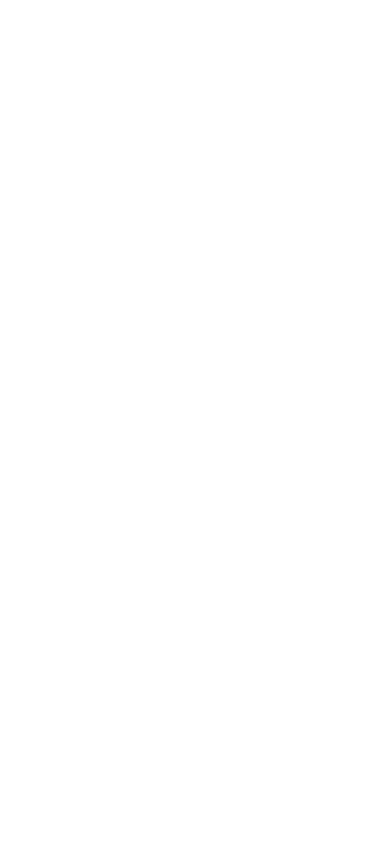
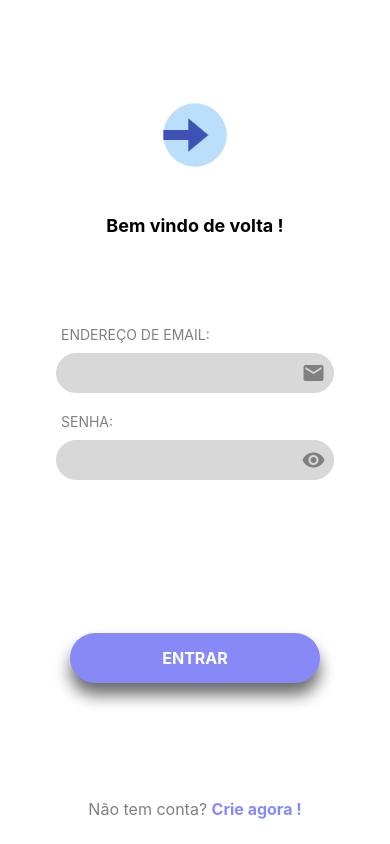
Before and after one commit to PauloR2021/Projeto_React_Expo, a React Native app: screen / in a window 390 px wide. Built offline with nearby package versions, Linux system fonts and the light colour scheme.

Commit message:
Criando a tela de login e seu arquivo de style

```diff
--- a/src/pages/login/index.tsx
+++ b/src/pages/login/index.tsx
@@ -1,15 +1,53 @@
 import React from "react";
 
-import {Text, View} from "react-native";
+import {Text, View, Image, TextInput, TouchableOpacity} from "react-native";
 import { style } from "./styles";
+import {MaterialIcons} from '@expo/vector-icons'
+
+import Logo from "../../assets/login_icon.png";
+import { themes } from "../../global/themes";
 
 
 export default function Login() {
     return (
         <View style={style.container}>
-            <View style={style.boxTop}></View>
-            <View style={style.boxMid}></View>
-            <View style={style.boxBottom}></View>
+
+            <View style={style.boxTop}>
+                <Image
+                    style={style.logo}
+                    source={Logo}
+                    resizeMode="contain"
+                />
+                <Text style={style.text}>Bem vindo de volta !</Text>
+            </View>
+
+            <View style={style.boxMid}>
+                <Text style={style.titleInput}>ENDEREÇO DE EMAIL:</Text>
+
+                <View style={style.boxInput}>
+                    <TextInput style={style.input}/>
+                    <MaterialIcons name="mail" size={24} color={themes.colors.gray} />
+
+                </View>
+
+                <Text style={style.titleInput}>SENHA:</Text>
+
+                <View style={style.boxInput}>
+                    <TextInput style={style.input} secureTextEntry={true} />
+                    <MaterialIcons name="remove-red-eye" size={24} color={themes.colors.gray} />
+                </View>
+
+            </View>
+
+
+            <View style={style.boxBottom}>
+                <TouchableOpacity style={style.button}>
+                    <Text style={style.buttonText}>ENTRAR</Text>
+                </TouchableOpacity>
+
+            </View>
+
+            <Text style={style.textBottom}>Não tem conta? <Text style={{color:themes.colors.primary, fontWeight:'bold'}}>Crie agora !</Text></Text>
 
         </View>
 
--- a/src/pages/login/styles.ts
+++ b/src/pages/login/styles.ts
@@ -1,21 +1,112 @@
-import { StyleSheet } from "react-native";
+import { Dimensions, StyleSheet } from "react-native";
+import { themes } from "../../global/themes";
 
 export const style = StyleSheet.create({
 
     container:{
+        flex: 1,
+        alignItems: 'center',
+        justifyContent: 'center',
+        padding: 20
 
     },
 
     boxTop:{
+        width: '100%',
+        height: Dimensions.get('window').height / 3,
+        alignItems: 'center',
+        justifyContent: 'center',
+
 
     },
 
     boxMid:{
+        width: '100%',
+        height: Dimensions.get('window').height / 4,
+        paddingHorizontal: 36,
+
 
     },
 
     boxBottom:{
+        height: Dimensions.get('window').height / 3,
+        width: '100%',
+        alignItems: 'center',
+        justifyContent: 'center',
 
-    }
+    },
+
+    logo:{
+        width: 80,
+        height: 80,
+
+    },
+
+    text:{
+        fontWeight: 'bold',
+        marginTop: 40,
+        fontSize: 18,
+    },
+
+    titleInput:{
+        marginLeft:5,
+        color:themes.colors.gray,
+        marginTop: 20,
+    },
+
+    boxInput:{
+        width: '100%',
+        height: 40,
+        borderWidth: 1,
+        borderRadius: 40,
+        marginTop:10,
+        flexDirection:'row',
+        alignItems:'center',
+        paddingHorizontal:5,
+        backgroundColor: themes.colors.lightGray,
+        borderColor: themes.colors.lightGray
+
+    },
+
+    input:{
+        height: '100%',
+        width: '90%',
+        borderRadius: 40,
+
+    },
+
+    button:{
+
+        width: 250,
+        height: 50,
+        alignItems: 'center',
+        justifyContent: 'center',
+        backgroundColor: themes.colors.primary,
+        borderRadius: 40,
+
+        shadowColor: "#000",
+        shadowOffset: {
+            width: 0,
+            height: 12,
+        },
+        shadowOpacity: 0.58,
+        shadowRadius: 16.00,
+
+        elevation: 24,
+
+    },
+
+    buttonText:{
+        color: themes.colors.white,
+        fontWeight: 'bold',
+        fontSize: 16,
+    },
+
+    textBottom:{
+        fontSize: 16,
+        marginTop: 1,
+        color: themes.colors.gray,
+    },
+
 
 });
```
